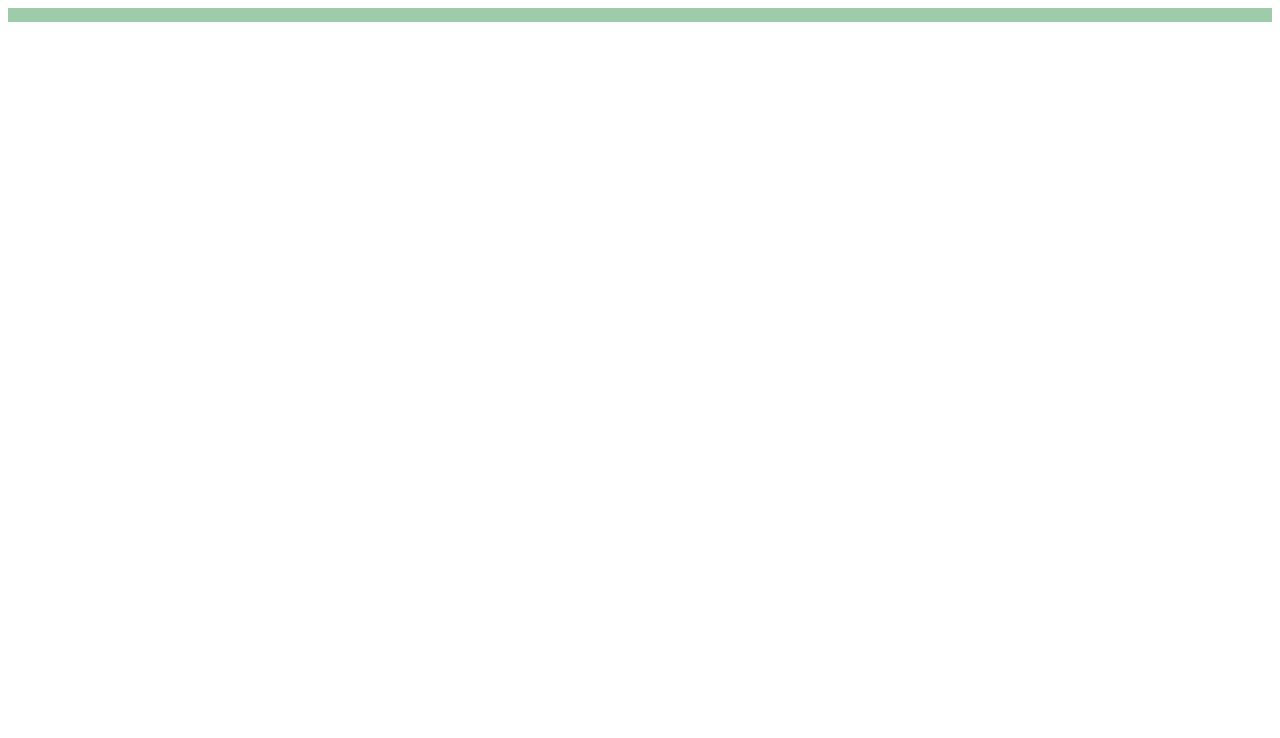
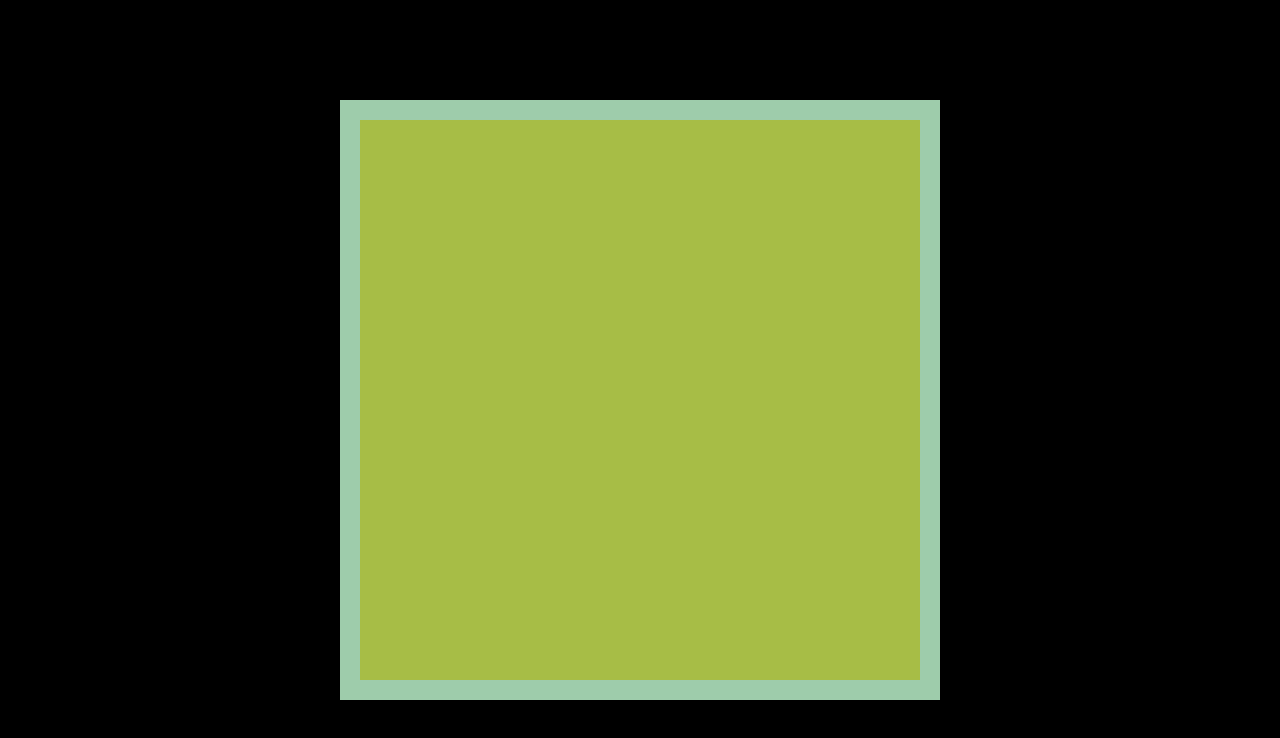
Before and after one commit to 4wangyu/fcc, a Next.js app: page /gomoku in a window 1280 px wide. Shown: the top 738 px of the page. Built offline with nearby package versions, Linux system fonts and the light colour scheme.

Commit message:
Style page and board

```diff
--- a/pages/gomoku.js
+++ b/pages/gomoku.js
@@ -1,6 +1,12 @@
 import React from "react";
 import "../styles/gomoku.css";
 
-const Gomoku = () => <div className="parent"></div>;
+const Gomoku = () => (
+  <div className="flex">
+    <div className="grid"></div>
+
+    <div className="board"></div>
+  </div>
+);
 
 export default Gomoku;
--- a/styles/gomoku.css
+++ b/styles/gomoku.css
@@ -1,10 +1,33 @@
-.parent {
+body {
+  margin: 0;
+}
+
+.flex {
+  display: flex;
+  position: relative;
+  justify-content: center;
+  align-items: center;
+  width: 100vw;
+  height: 100vh;
+  background: black;
+}
+
+.grid {
+  position: absolute;
   display: grid;
   grid-template-columns: repeat(15, 1fr);
   grid-template-rows: repeat(15, 1fr);
-  grid-column-gap: 1px;
-  grid-row-gap: 1px;
   background-color: rgb(158, 204, 171);
-  height: -webkit-fill-available;
-  width: -webkit-fill-available;
+  height: 600px;
+  width: 600px;
 }
+
+.board {
+  position: absolute;
+  display: grid;
+  grid-template-columns: repeat(14, 1fr);
+  grid-template-rows: repeat(14, 1fr);
+  background-color: rgb(167, 189, 70);
+  height: 560px;
+  width: 560px;
+}
```
